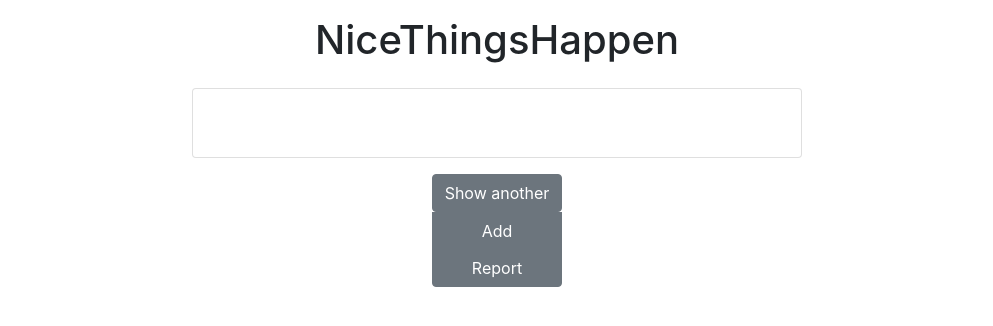
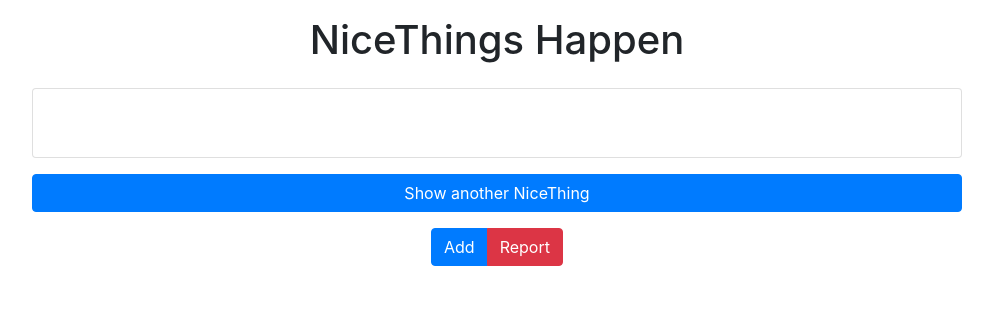
Before and after one commit to richardgiddings/nicethingshappen, a Django app: page / in a window 1280 px wide. Shown: the top 326 px of the page, without its empty margins (143-1136 px from the left). Run offline with Django 3.2, Linux system fonts and the light colour scheme; data that the repository does not hold is empty; some libraries are stand-ins or nearby versions.

Commit message:
Page style changes

```diff
--- a/nicethingshappen/templates/base.html
+++ b/nicethingshappen/templates/base.html
@@ -5,7 +5,7 @@
         <link rel="stylesheet" href="https://stackpath.bootstrapcdn.com/bootstrap/4.1.0/css/bootstrap.min.css" integrity="sha384-9gVQ4dYFwwWSjIDZnLEWnxCjeSWFphJiwGPXr1jddIhOegiu1FwO5qRGvFXOdJZ4" crossorigin="anonymous">
     </head>
     <body>
-        <div class="container-fluid w-50 text-center">
+        <div class="container-fluid w-75 text-center">
             {% block content %}{% endblock %}
         </div>
     </body>
--- a/nicethingshappen/templates/main/index.html
+++ b/nicethingshappen/templates/main/index.html
@@ -1,7 +1,7 @@
 {% extends "base.html" %}
 
 {% block content %}
-<h1 class="pt-3 pb-3">NiceThingsHappen</h1>
+<h1 class="pt-3 pb-3">NiceThings Happen</h1>
 <div class="card">
     <h5 class="card-title mt-3">{{ nice_thing.date_added | date:"j F Y" }}</h5>
     <div class="card-body">
@@ -10,11 +10,11 @@
         </p>
     </div>
 </div>
-<div class="btn-group-vertical mt-3">
-    <form action="{% url 'index' %}" method="get">
-        <button type="submit" class="btn btn-secondary">Show another</button>
-    </form>
-    <button type="submit" class="btn btn-secondary">Add</button>
-    <button type="submit" class="btn btn-secondary">Report</button>
+<form action="{% url 'index' %}" method="get">
+    <button type="submit" class="btn btn-primary mt-3 btn-block">Show another NiceThing</button>
+</form>
+<div class="btn-group mt-3" role="group">
+    <button type="submit" class="btn btn-primary">Add</button>
+    <button type="submit" class="btn btn-danger">Report</button>
 </div>
 {% endblock %}
```
